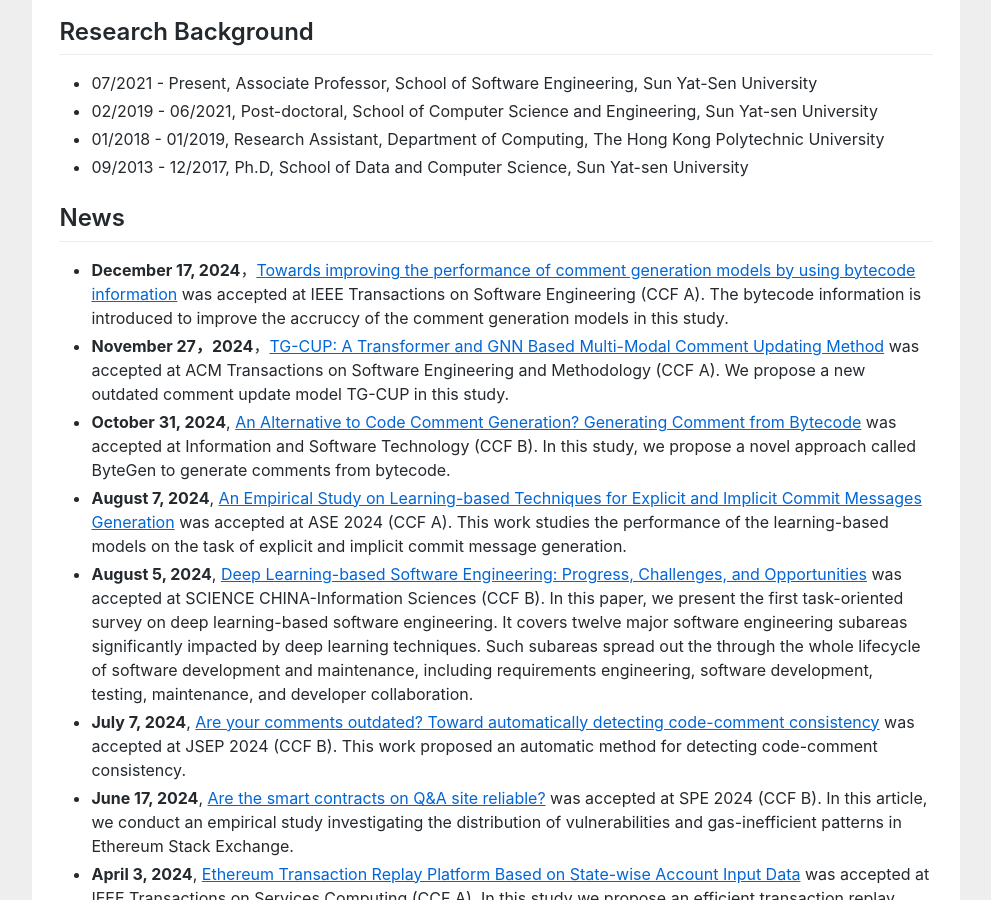
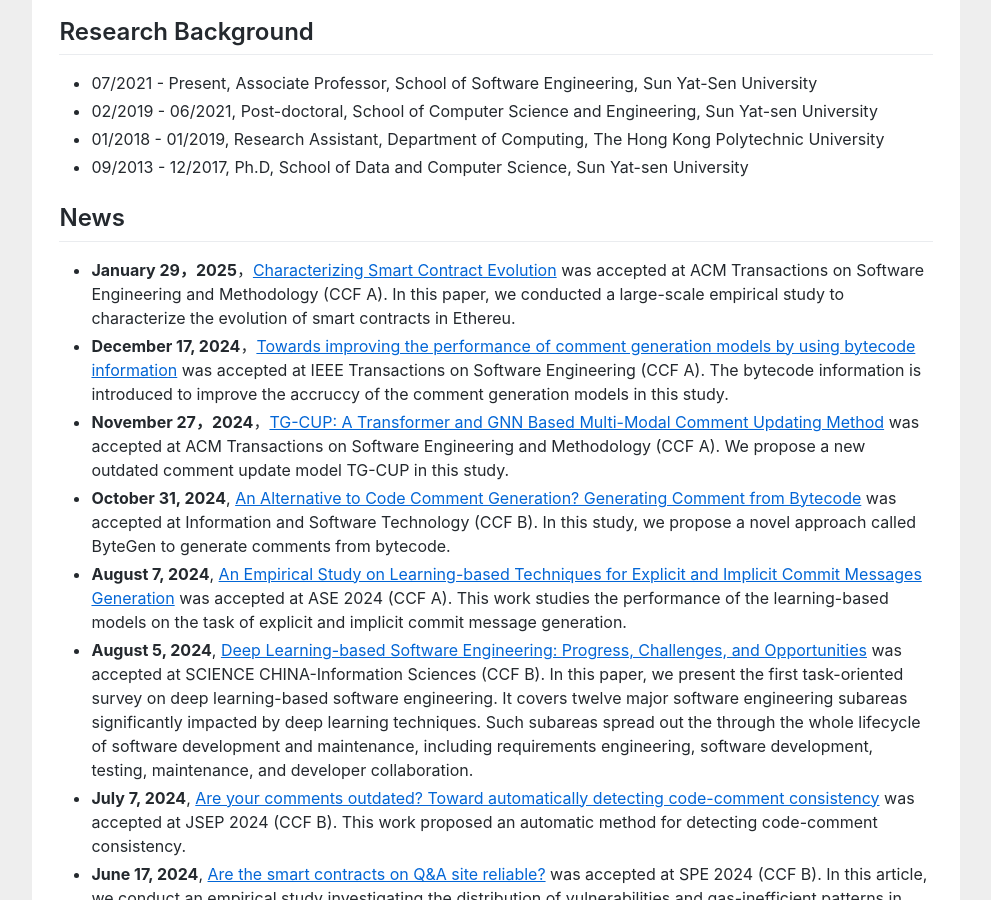
Before and after one commit to huangyuan-hy/huangyuan-hy.github.io, a Jekyll site: the page index.html, which Jekyll copies as it is, in a window 1280 px wide and 900 px high, scrolled down 641 px. Shown: the whole window, without its empty margins (144-1135 px from the left). Built offline with Jekyll 4.4.1, drawn with Linux system fonts in a browser that asks for light colours.

Commit message:
Update index.html

```diff
--- a/index.html
+++ b/index.html
@@ -100,6 +100,7 @@ gtag('config', 'UA-158965281-1');
 
 				<h2>News</h2>
 					<ul>
+						<li><b>January 29，2025</b>，<a href=""><u>Characterizing Smart Contract Evolution</u></a> was accepted at ACM Transactions on Software Engineering and Methodology (CCF A). In this paper, we conducted a large-scale empirical study to characterize the evolution of smart contracts in Ethereu.</li>
 						<li><b>December 17, 2024</b>，<a href=""><u>Towards improving the performance of comment generation models by using bytecode information</u></a> was accepted at IEEE Transactions on Software Engineering (CCF A). The bytecode information is introduced to improve the accruccy of the comment generation models in this study.</li>
 						<li><b>November 27，2024</b>，<a href=""><u>TG-CUP: A Transformer and GNN Based Multi-Modal Comment Updating Method</u></a> was accepted at ACM Transactions on Software Engineering and Methodology (CCF A). We propose a new outdated comment update model TG-CUP in this study.</li>
 						<li><b>October 31, 2024</b>, <a href=""><u>An Alternative to Code Comment Generation? Generating Comment from Bytecode</u></a> was accepted at Information and Software Technology (CCF B). In this study, we propose a novel approach called ByteGen to generate comments from bytecode.</li>
```
